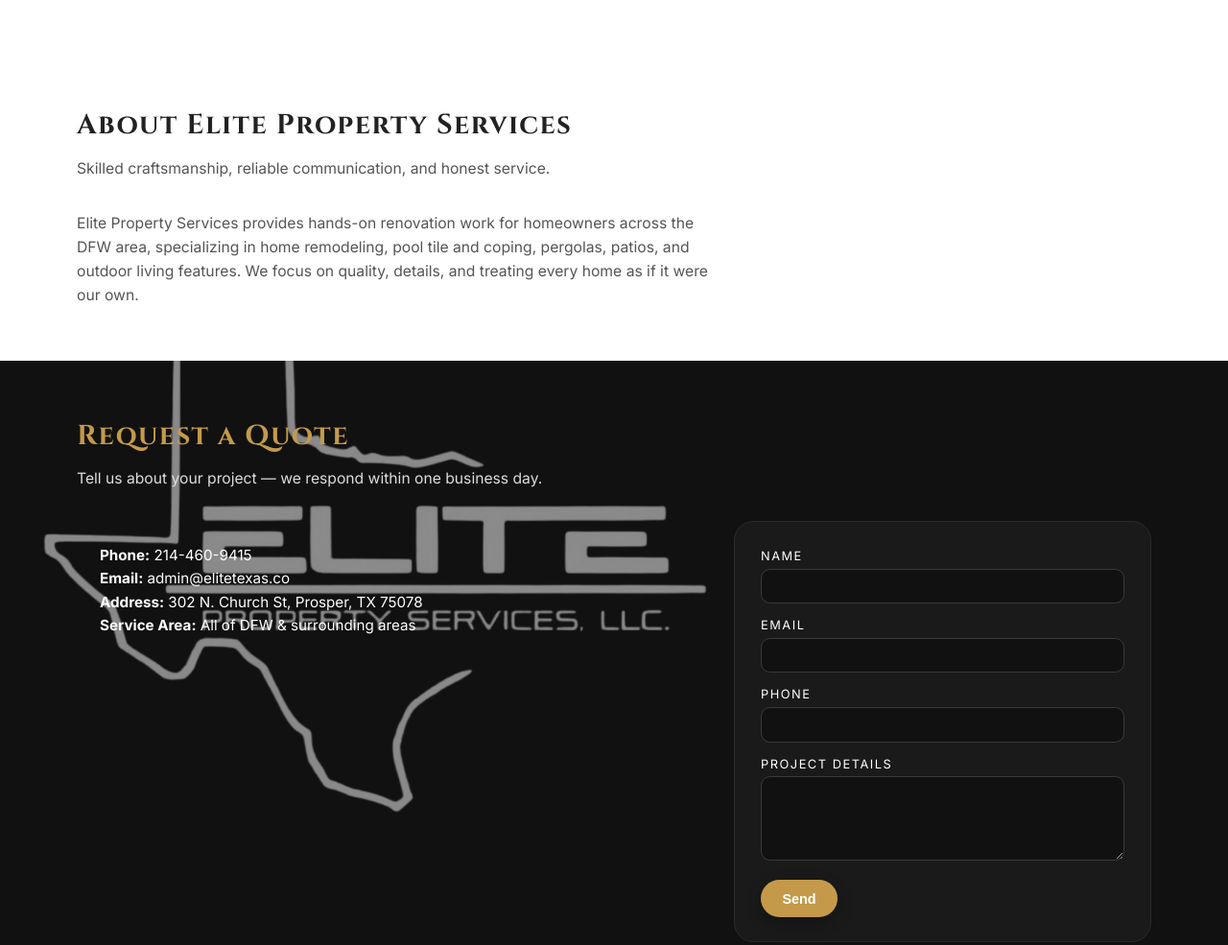
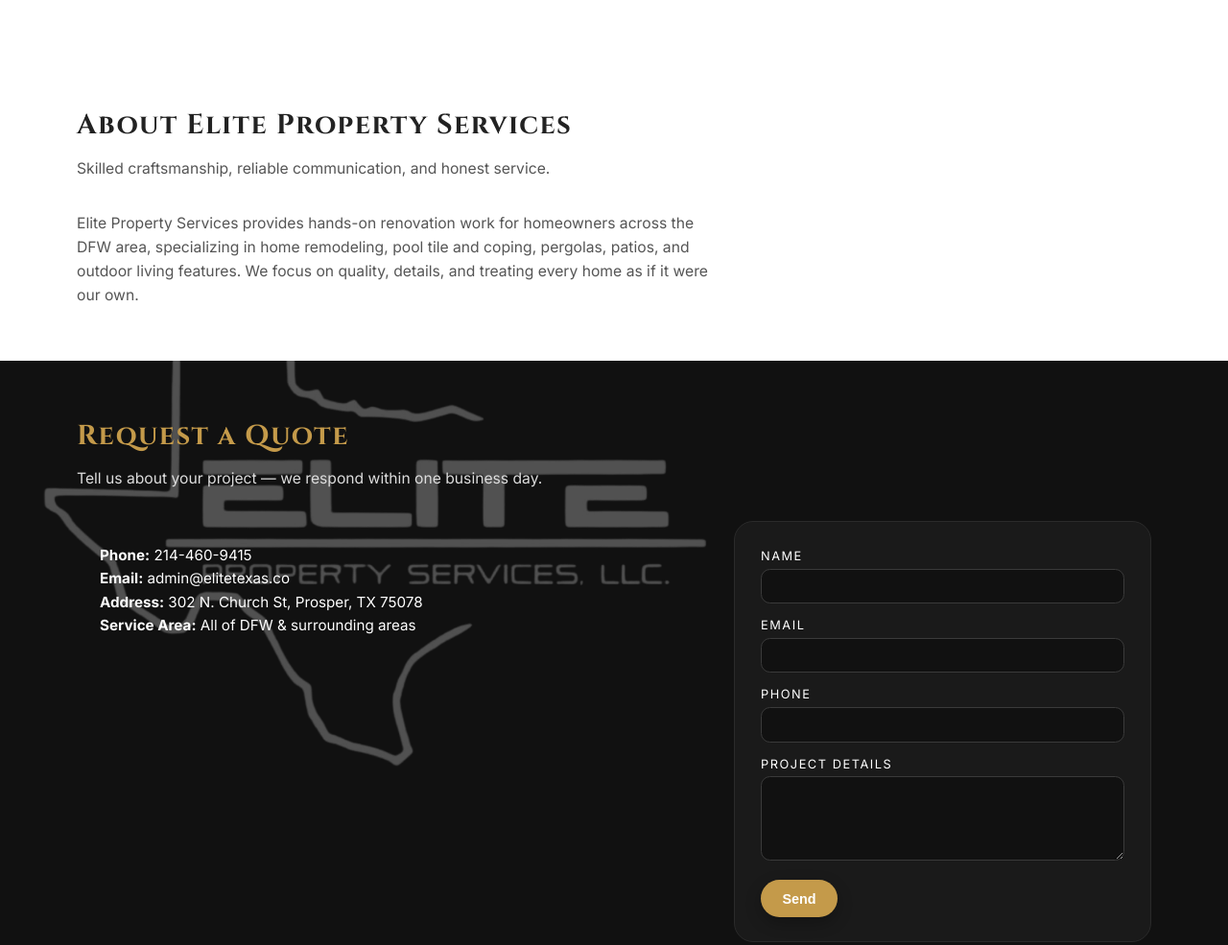
Before and after one commit to EliteTX/elite-property-services, a plain HTML site: page index.html in a window 1280 px wide. Shown: the part 2764-3749 px from the top of the page at 96% size. Drawn offline with Linux system fonts and the light colour scheme.

Commit message:
Update index.html
bottom logo adjustment 872

```diff
--- a/index.html
+++ b/index.html
@@ -324,13 +324,13 @@
     .contact-logo-bg {
       position: absolute;
       left: 0;                 /* far left of dark block */
-      bottom: -0.5in;          /* moved down ~1/2 inch */
-      width: 780px;            /* 50% larger than previous 520px */
+      bottom: 0;               /* sit right on the bottom */
+      width: 780px;            /* large logo spanning under contact area */
       max-width: 70%;
       height: auto;
       opacity: 0.9;            /* 90% opacity */
-      /* medium gray: grayscale then darken */
-      filter: grayscale(100%) brightness(60%);
+      /* dark gray: grayscale then darken strongly */
+      filter: grayscale(100%) brightness(35%);
       pointer-events: none;
       z-index: 1;              /* behind text, in front of background */
     }
```
